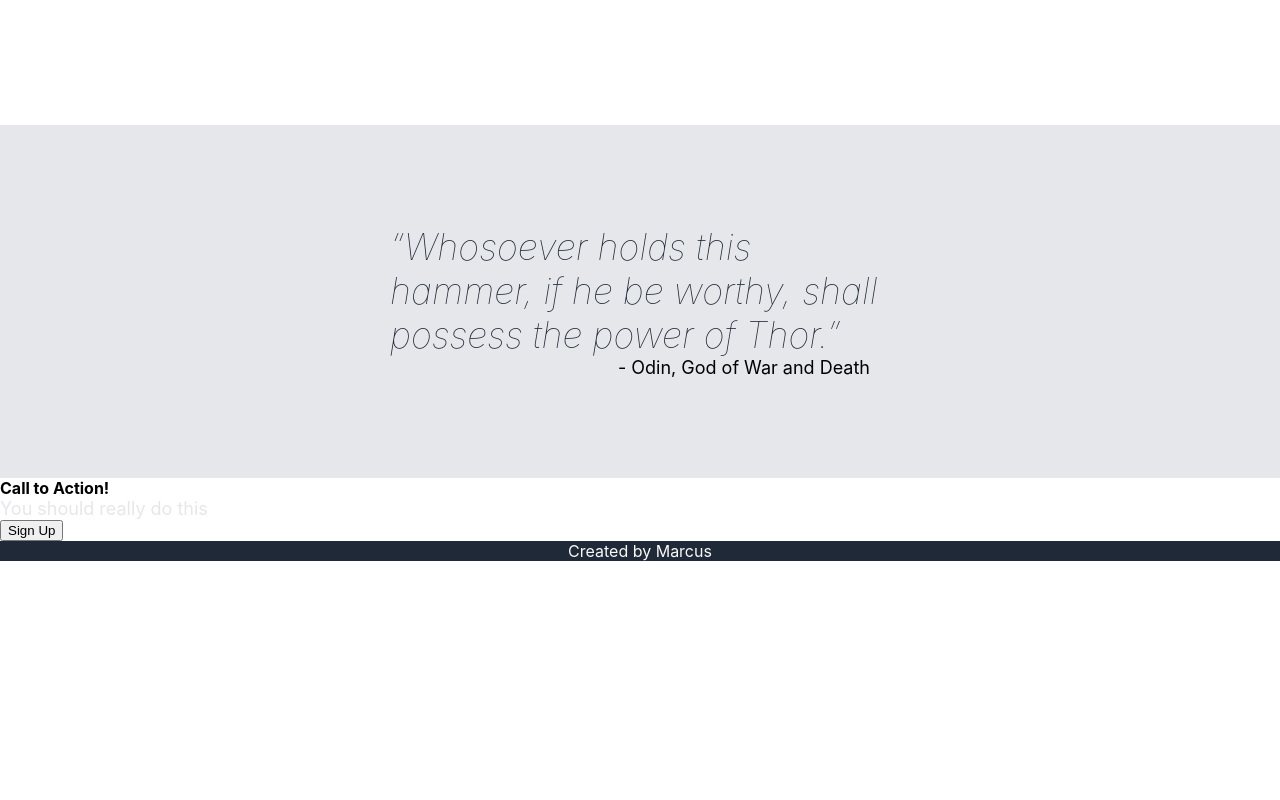
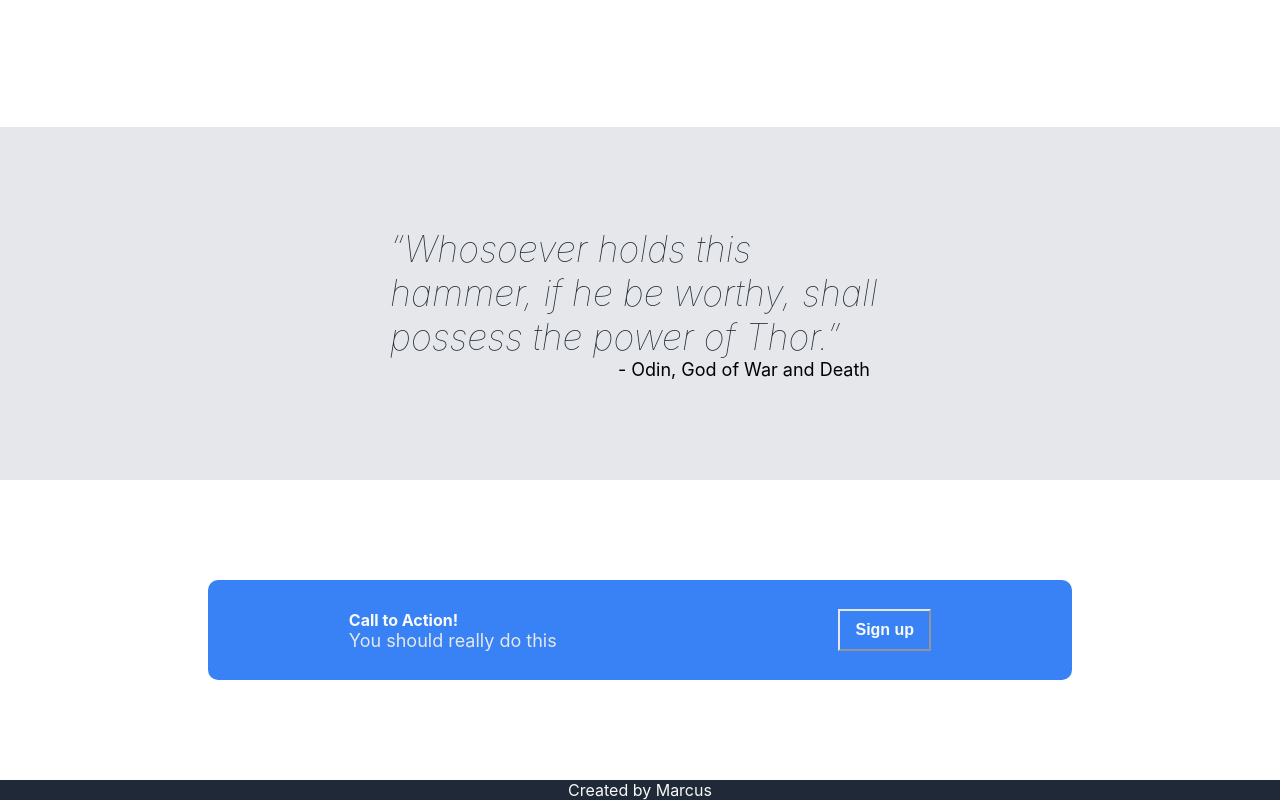
Before and after one commit to marcusalund/odin-landing-page, a plain HTML site: page index.html in a window 1280 px wide. Shown: the part 954-1754 px from the top of the page. Before the commit the page ends 1515 px from the top, so only its background shows below. Drawn offline with Linux system fonts and the light colour scheme.

Commit message:
Update call to action div and fix buttons

```diff
--- a/index.html
+++ b/index.html
@@ -26,7 +26,7 @@
             <div class="hero-left">
                 <h1>This website is awesome</h1>
                 <p>This website has some text blah blah blah blah blah</p>
-                <button>Sign Up</button>
+                <button class="hero">Sign Up</button>
             </div>
             <div class="hero-right">
                 <div id="hero-image">
@@ -68,10 +68,15 @@
                 </div>
             </div>
         </div>
-        <div class="container">
-            <h4>Call to Action!</h4>
-            <p>You should really do this</p>
-            <button>Sign Up</button>
+        <div class="container-action">
+            <div class="action-box">
+                <div class="box-text">
+                    <h4>Call to Action!</h4>
+                    <p>You should really do this</p>
+                </div>
+                <button class="action">Sign up</button>
+
+            </div>
         </div>
     </div>
 
--- a/style.css
+++ b/style.css
@@ -39,7 +39,6 @@ p {
 
 .header-left {
     display: flex;
-
 }
 
 .header-right {
@@ -61,7 +60,19 @@ p {
 .hero-left {
     display: flex;
     flex-direction: column;
-    padding: 20px
+    align-items: center;
+    padding: 20px;
+    gap: 20px;
+}
+
+button.hero {
+    background-color: #3882F6;
+    border-color: #E5E7EB;
+    color: #F9FAF8;
+    padding: 10px 15px;
+    font-weight: bold;
+    font-size: 16px;
+    max-width: 100px;
 }
 
 .hero-right {
@@ -154,6 +165,37 @@ img {
 
 }
 
+.container-action {
+    display: flex;
+    justify-content: center;
+    align-items: center;
+    flex-direction: column;
+    margin: 100px;
+}
+
+.action-box {
+    display: flex;
+    justify-content: space-around;
+    align-items: center;
+    width: 80%;
+    height: 100px;
+    border-radius: 10px;
+    background-color: #3882F6;
+}
+
+.box-text {
+    color: #F9FAF8;
+}
+
+button.action {
+    background-color: #3882F6;
+    border-color: #E5E7EB;
+    color: #F9FAF8;
+    padding: 10px 15px;
+    font-weight: bold;
+    font-size: 16px;
+}
+
 .footer {
     display: flex;
     margin-top: auto;
```
